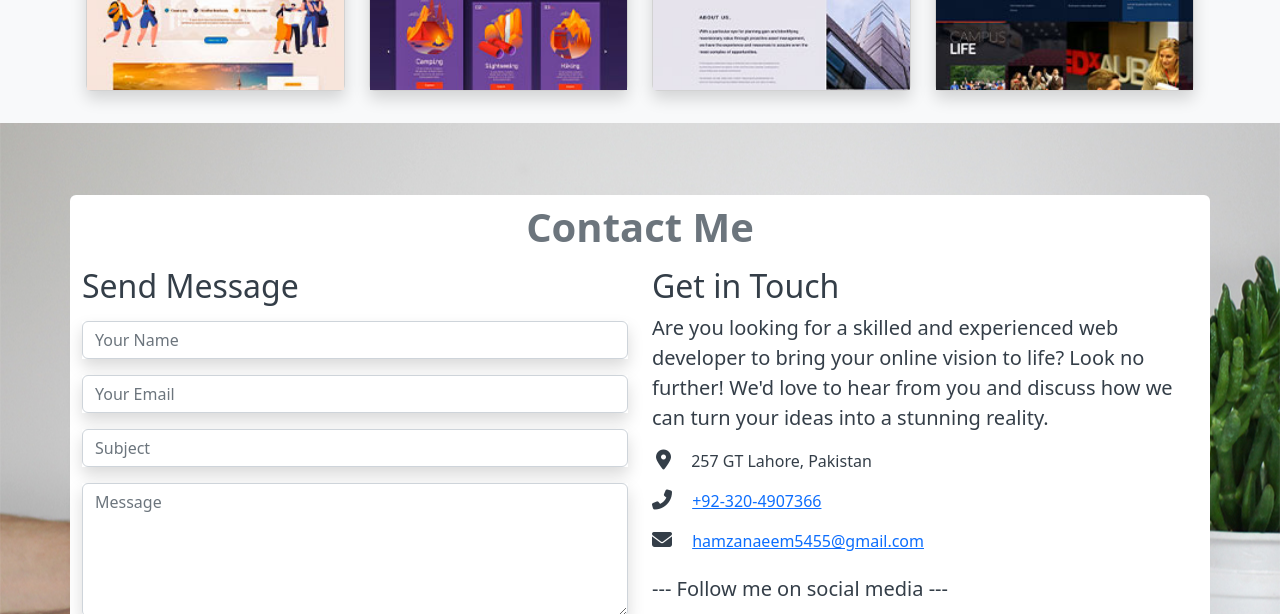
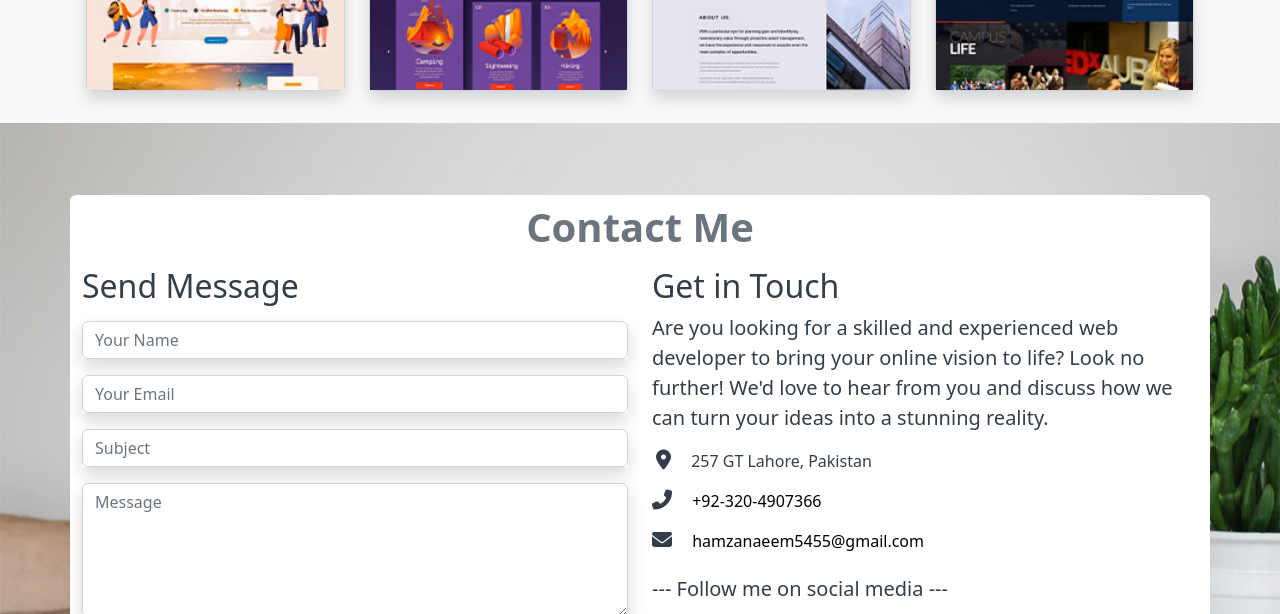
Before and after one commit to hamzanaeem247/porfolio, a plain HTML site: page index.html in a window 1280 px wide. Shown: the part 3225-3839 px from the top of the page. Drawn offline with nearby package versions, Linux system fonts and the light colour scheme; a small style sheet from the web is missing.

Commit message:
Update style.css
Signed-off-by: Hamza Naeem <85546609+hamzanaeem247@users.noreply.github.com>

```diff
--- a/style.css
+++ b/style.css
@@ -198,3 +198,8 @@
 		transform: translateX(calc(-50% - .75rem));
 	}
 }
+
+.list-ico a{
+	text-decoration: none;
+	color: black;
+}
```
